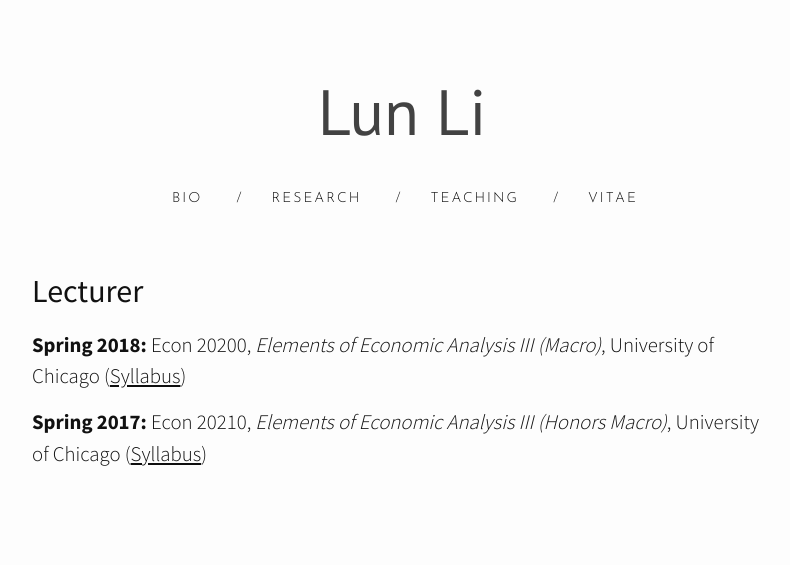
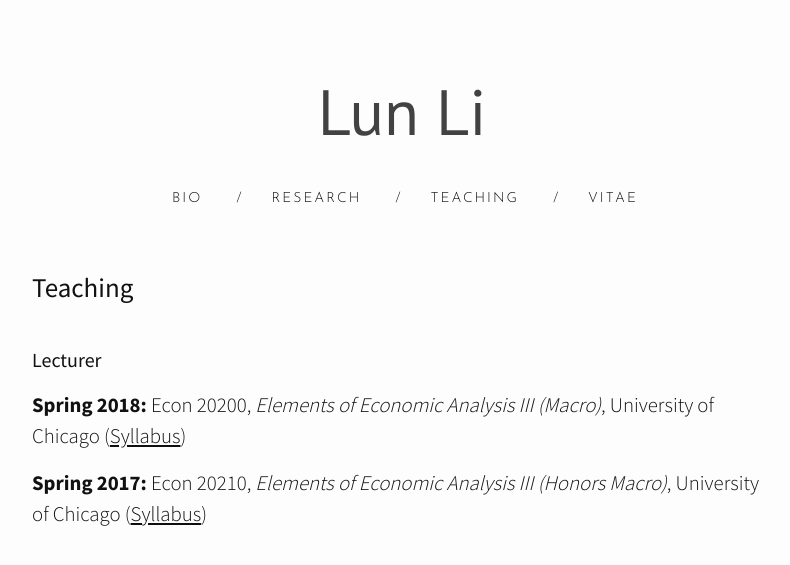
Before and after one commit to lunli-econ/lunli-econ.github.io, a Jekyll site: the page built from 2teaching.md, in a window 1280 px wide. Shown: the top 565 px of the page, without its empty margins (238-1028 px from the left). Built offline with Jekyll 4.4.1, drawn with Linux system fonts in a browser that asks for light colours; nearby versions of some CDN libraries.

Commit message:
Update teaching

```diff
--- a/2teaching.md
+++ b/2teaching.md
@@ -3,7 +3,11 @@ layout: page
 title: Teaching
 permalink: /Teaching/
 ---
-## Lecturer
+# Teaching
+
+<p style="margin-bottom:1cm;"></p>
+
+#### Lecturer
 
 **Spring 2018:** Econ 20200, *Elements of Economic Analysis III (Macro)*, University of Chicago (<a href="/assets/docs/syllabus_2018.pdf"><u>Syllabus</u></a>)
 
```
Also changed, not shown: 1research.md (+2 -0 lines).
